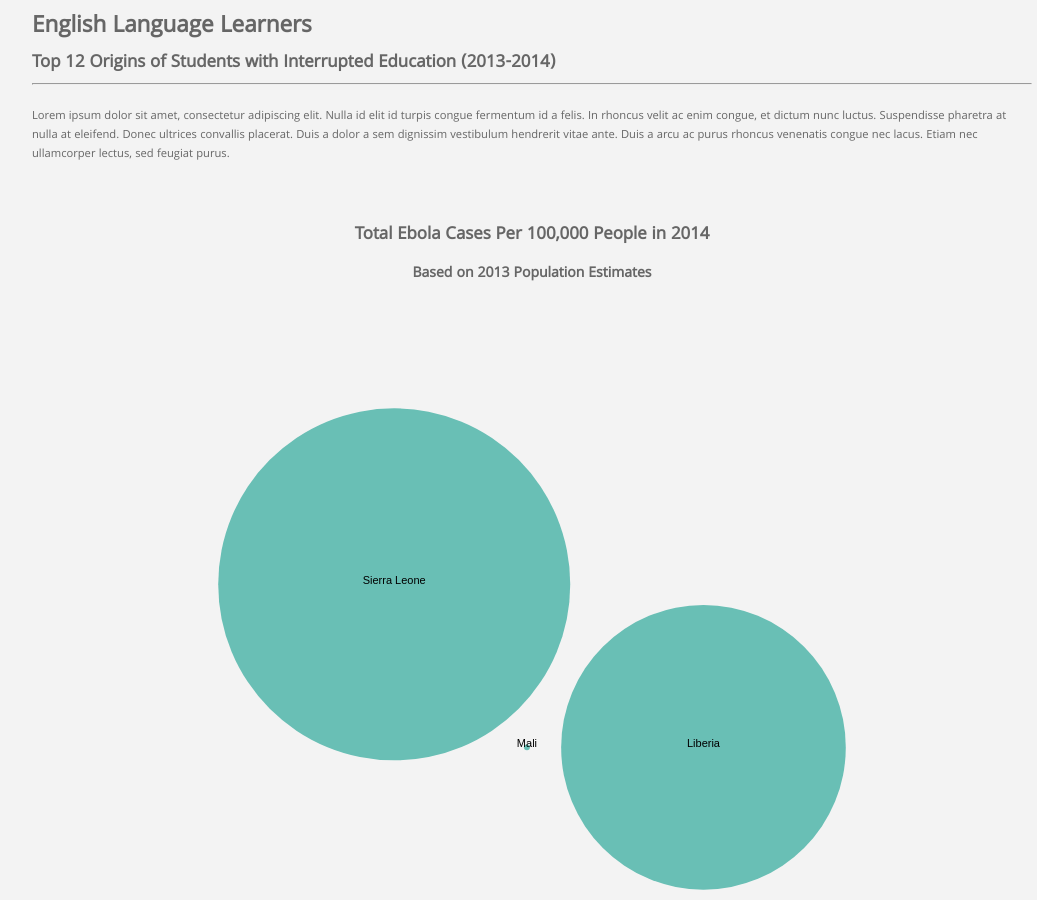
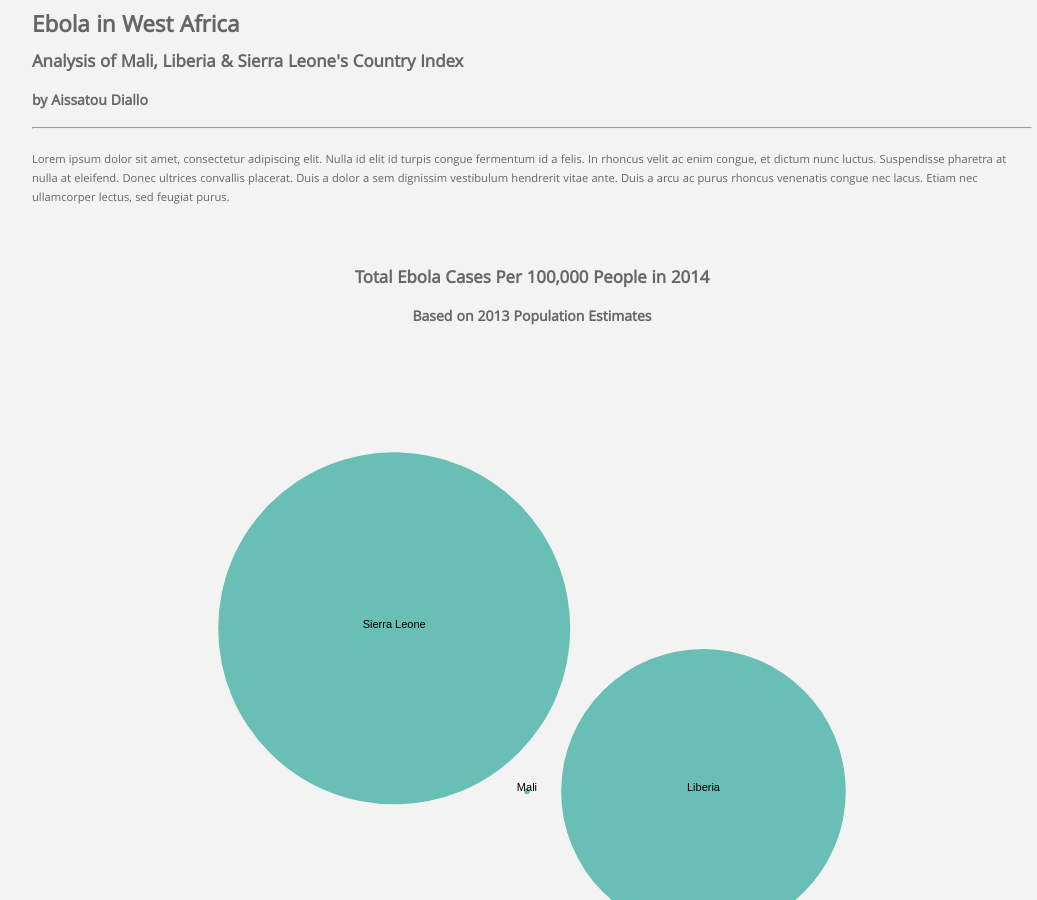
Before and after one commit to ad605/ad605.github.io, a Jekyll site: the page datavizproject/index.html, which Jekyll copies as it is, in a window 1280 px wide and 900 px high. Shown: the whole window, without its empty margins (108-1145 px from the left). Built offline with Jekyll 4.4.1, drawn with Linux system fonts in a browser that asks for light colours.

Commit message:
Update index.html

```diff
--- a/datavizproject/index.html
+++ b/datavizproject/index.html
@@ -227,8 +227,9 @@ width: 800px;
       <!-- Begin page content -->
       <div class="container">
         <div class="page-header">
-          <h1>English Language Learners</h1>
-          <h2>Top 12 Origins of Students with Interrupted Education (2013-2014)</h2>
+          <h1>Ebola in West Africa</h1>
+          <h2>Analysis of Mali, Liberia & Sierra Leone's Country Index</h2>
+          <h3>by Aissatou Diallo</h3>
           <hr>
         </div>
         <p>
```
